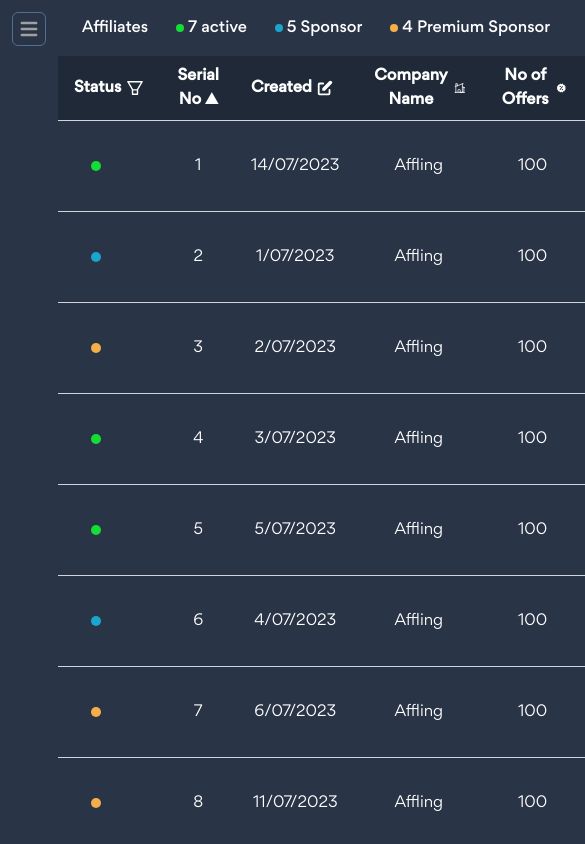
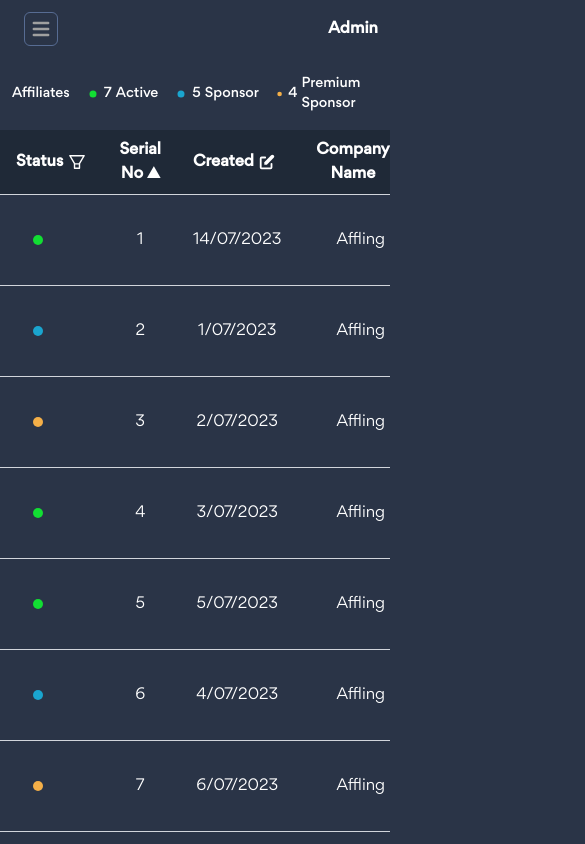
Before and after one commit to AFM-Taha/affling, a Next.js app: page /admin/affiliate-program in a window 390 px wide. Shown: the top 844 px of the page, 585 px wide, since content can reach past the window. Built offline with nearby package versions, Linux system fonts and the light colour scheme.

Commit message:
optimize dashboard

```diff
--- a/src/components/admin/AdminMenu.tsx
+++ b/src/components/admin/AdminMenu.tsx
@@ -53,7 +53,7 @@ export default function AdminMenu({ isOpen, setIsOpen }: Props) {
                 </div>
               </Link>
               <button onClick={() => setIsOpen(false)}>
-                <GrClose size={20} />
+                <GrClose size={20} className="text-white" />
               </button>
             </div>
 
--- a/src/components/admin/AdminSidebar.tsx
+++ b/src/components/admin/AdminSidebar.tsx
@@ -11,7 +11,7 @@ export default function AdminSidebar() {
 
   return (
     <>
-      <aside className="relative hidden h-screen w-[285px] border-x border-x-[#3f4e69] bg-[#2A3447] pt-14 text-white lg:block">
+      <aside className="relative hidden  w-[285px] border-x border-x-[#3f4e69] bg-[#2A3447] pt-14 text-white lg:block">
         <Link href={'/admin/dashboard'}>
           <div className="mb-9 flex items-center justify-start gap-3 border-l-[5px] border-[#1AA5CF] bg-[#1aa5cf26] py-4 pl-4 text-xl text-[#1AA5CF]">
             <Image
@@ -36,11 +36,14 @@ export default function AdminSidebar() {
 
       {/* Hamburger Menu */}
       <div className="lg:hidden">
-        <button
-          onClick={() => setIsOpen(true)}
-          className="border-1 m-3 block rounded-md border border-[#576c93] p-1">
-          <HiMenu color="#a0a0a0" size={24} />
-        </button>
+        <div className="flex justify-between px-3 items-center text-white">
+          <button
+            onClick={() => setIsOpen(true)}
+            className="border-1 m-3 block rounded-md border border-[#576c93] p-1">
+            <HiMenu color="#a0a0a0" size={24} />
+          </button>
+          <div className="font-bold">Admin</div>
+        </div>
         <AdminMenu isOpen={isOpen} setIsOpen={setIsOpen} />
       </div>
     </>
--- a/src/layout/AdminLayout.tsx
+++ b/src/layout/AdminLayout.tsx
@@ -11,7 +11,7 @@ export default function AdminLayout({ children }: { children: ReactNode }) {
           background-color: #2A3447;
         }`}</style>
       </Head>
-      <div className="flex font-gordita">
+      <div className="flex flex-col lg:flex-row font-gordita">
         <AdminSidebar />
         {children}
       </div>
--- a/src/pages/admin/advertising-network.tsx
+++ b/src/pages/admin/advertising-network.tsx
@@ -116,18 +116,22 @@ const AdvertisingNetworkAdmin: React.FC = () => {
   return (
     <div className="mb-12 text-white">
       {/* Content  */}
-      <div className="px-6 py-4">
-        <div className="flex space-x-6 font-medium">
+      <div className="px-3 py-4">
+        <div className="flex  items-center space-x-4 text-sm font-medium lg:text-base">
           <h4>Affiliates</h4>
-          <p className="flex items-center">
-            <GoDotFill className="text-[#12DE33]" /> {activeCount} active
+          <p className="flex items-center space-x-1">
+            <GoDotFill className="text-[#12DE33]" /> <span>{activeCount}</span>{' '}
+            <span>Active</span>
           </p>
-          <p className="flex items-center">
-            <GoDotFill className="text-[#1AA5CF]" /> {sponsorCount} Sponsor
+          <p className="flex items-center space-x-1">
+            <GoDotFill className="text-[#1AA5CF]" />
+            <span>{sponsorCount}</span>
+            <span>Sponsor</span>
           </p>
-          <p className="flex items-center">
-            <GoDotFill className="text-[#F4AF48]" /> {premiumSponsorCount}{' '}
-            Premium Sponsor
+          <p className="flex items-center space-x-1">
+            <GoDotFill className="text-[#F4AF48]" />{' '}
+            <span>{premiumSponsorCount}</span>
+            <span>Premium Sponsor</span>
           </p>
         </div>
       </div>
@@ -145,7 +149,7 @@ const AdvertisingNetworkAdmin: React.FC = () => {
                   <span>Status</span> <AiOutlineFilter className="text-xl" />
                 </div>
                 {statusDropdownOpen && (
-                  <div className="absolute left-0 top-[calc(100%+1px)] z-50 w-full rounded border bg-gray-600 shadow-lg lg:w-[200px]">
+                  <div className="absolute left-0 top-[calc(100%+1px)] z-50 w-[200px] w-full rounded border bg-gray-600 shadow-lg">
                     <div className="flex flex-col space-y-3 px-2 py-3 text-left">
                       <p
                         className={`flex items-center space-x-3 ${
@@ -305,7 +309,7 @@ const AdvertisingNetworkAdmin: React.FC = () => {
                 setItemsPerPage(Number(e.target.value));
                 setCurrentPage(1);
               }}>
-              <option value="1">1 / Page</option>
+              <option value="5">5 / Page</option>
               <option value="10">10 / Page</option>
               <option value="15">15 / Page</option>
               <option value="20">20 / Page</option>
--- a/src/pages/admin/affiliate-network.tsx
+++ b/src/pages/admin/affiliate-network.tsx
@@ -116,18 +116,22 @@ const AffiliateNetworkAdmin: React.FC = () => {
   return (
     <div className="mb-12 text-white">
       {/* Content  */}
-      <div className="px-6 py-4">
-        <div className="flex space-x-6 font-medium">
+      <div className="px-3 py-4">
+        <div className="flex  items-center space-x-4 text-sm font-medium lg:text-base">
           <h4>Affiliates</h4>
-          <p className="flex items-center">
-            <GoDotFill className="text-[#12DE33]" /> {activeCount} active
+          <p className="flex items-center space-x-1">
+            <GoDotFill className="text-[#12DE33]" /> <span>{activeCount}</span>{' '}
+            <span>Active</span>
           </p>
-          <p className="flex items-center">
-            <GoDotFill className="text-[#1AA5CF]" /> {sponsorCount} Sponsor
+          <p className="flex items-center space-x-1">
+            <GoDotFill className="text-[#1AA5CF]" />
+            <span>{sponsorCount}</span>
+            <span>Sponsor</span>
           </p>
-          <p className="flex items-center">
-            <GoDotFill className="text-[#F4AF48]" /> {premiumSponsorCount}{' '}
-            Premium Sponsor
+          <p className="flex items-center space-x-1">
+            <GoDotFill className="text-[#F4AF48]" />{' '}
+            <span>{premiumSponsorCount}</span>
+            <span>Premium Sponsor</span>
           </p>
         </div>
       </div>
@@ -139,13 +143,13 @@ const AffiliateNetworkAdmin: React.FC = () => {
           <thead className="relative bg-gray-800">
             <tr className="">
               <th
-                className="relative  cursor-pointer  px-4 py-2 text-center lg:table-cell xl:py-1.5 large:py-5"
+                className="relative  cursor-pointer  px-4 py-2 text-center lg:table-cell xl:py-1.5 text-sm lg:text-base large:py-5"
                 onClick={handleStatusDropdownClick}>
                 <div className="flex items-center space-x-1">
                   <span>Status</span> <AiOutlineFilter className="text-xl" />
                 </div>
                 {statusDropdownOpen && (
-                  <div className="absolute left-0 top-[calc(100%+1px)] z-50 w-full rounded border bg-gray-600 shadow-lg lg:w-[200px]">
+                  <div className="absolute left-0 top-[calc(100%+1px)] z-50  rounded border bg-gray-600 shadow-lg w-[200px]">
                     <div className="flex flex-col space-y-3 px-2 py-3 text-left">
                       <p
                         className={`flex items-center space-x-3 ${
@@ -190,7 +194,7 @@ const AffiliateNetworkAdmin: React.FC = () => {
                 )}
               </th>
               <th
-                className="relative cursor-pointer px-4 py-2 text-center lg:table-cell xl:py-1.5 large:py-5"
+                className="relative cursor-pointer px-4 py-2 text-center lg:table-cell xl:py-1.5 text-sm lg:text-base large:py-5"
                 onClick={handleSerialNoClick}>
                 Serial No
                 {sortBySerialNoAsc ? (
@@ -199,49 +203,49 @@ const AffiliateNetworkAdmin: React.FC = () => {
                   <span className="ml-1">&#9660;</span>
                 )}
               </th>
-              <th className=" px-4 py-2 text-center lg:table-cell xl:py-1.5 large:py-5">
+              <th className=" px-4 py-2 text-center lg:table-cell xl:py-1.5 text-sm lg:text-base large:py-5">
                 <div className="flex items-center space-x-1">
                   <span>Created</span>
                   <HiPencilAlt className="text-lg" />
                 </div>
               </th>
-              <th className="px-4 py-2 text-center lg:table-cell xl:py-1.5 large:py-5">
+              <th className="px-4 py-2 text-center lg:table-cell xl:py-1.5 text-sm lg:text-base large:py-5">
                 <div className="flex items-center space-x-1">
                   <span>Company Name</span>
                   <HiOutlineHomeModern className="text-lg" />
                 </div>
               </th>
-              <th className="px-4 py-2 text-center lg:table-cell xl:py-1.5 large:py-5">
+              <th className="px-4 py-2 text-center lg:table-cell xl:py-1.5 text-sm lg:text-base large:py-5">
                 <div className="flex items-center space-x-1">
                   <span>No of Offers </span>
                   <BiSolidOffer className="text-lg" />
                 </div>
               </th>
-              <th className="px-4 py-2 text-center lg:table-cell xl:py-1.5 large:py-5">
+              <th className="px-4 py-2 text-center lg:table-cell xl:py-1.5 text-sm lg:text-base large:py-5">
                 <div className="flex items-center space-x-1">
                   <span>Email Address</span>
                   <AiOutlineMail className="text-lg" />
                 </div>
               </th>
-              <th className="px-4 py-2 text-center lg:table-cell xl:py-1.5 large:py-5">
+              <th className="px-4 py-2 text-center lg:table-cell xl:py-1.5 text-sm lg:text-base large:py-5">
                 <div className="flex items-center space-x-1">
                   <span>Manager</span>
                   <IoMdContact className="text-lg" />
                 </div>
               </th>
-              <th className="px-4 py-2 text-center lg:table-cell xl:py-1.5 large:py-5">
+              <th className="px-4 py-2 text-center lg:table-cell xl:py-1.5 text-sm lg:text-base large:py-5">
                 <div className="flex items-center space-x-1">
                   <span>IM Skype</span>
                   <BsFillTelephonePlusFill className="text-lg" />
                 </div>
               </th>
-              <th className="px-4 py-2 text-center lg:table-cell xl:py-1.5 large:py-5">
+              <th className="px-4 py-2 text-center lg:table-cell xl:py-1.5 text-sm lg:text-base large:py-5">
                 <div className="flex items-center space-x-1">
                   <span>Payment</span>
                   <MdPayments className="text-lg" />
                 </div>
               </th>
-              <th className="px-4 py-2 text-center lg:table-cell xl:py-1.5 large:py-5">
+              <th className="px-4 py-2 text-center lg:table-cell xl:py-1.5 text-sm lg:text-base large:py-5">
                 <div className="flex items-center space-x-1">
                   <span>Duration</span>
                   <BiTime className="text-lg" />
@@ -305,7 +309,7 @@ const AffiliateNetworkAdmin: React.FC = () => {
                 setItemsPerPage(Number(e.target.value));
                 setCurrentPage(1);
               }}>
-              <option value="1">1 / Page</option>
+              <option value="5">5 / Page</option>
               <option value="10">10 / Page</option>
               <option value="15">15 / Page</option>
               <option value="20">20 / Page</option>
--- a/src/pages/admin/affiliate-program.tsx
+++ b/src/pages/admin/affiliate-program.tsx
@@ -114,20 +114,24 @@ const AffiliateProgramAdmin: React.FC = () => {
   ).length;
 
   return (
-    <div className="text-white mb-12">
+    <div className="mb-12 text-white">
       {/* Content  */}
-      <div className="px-6 py-4">
-        <div className="flex space-x-6 font-medium">
+      <div className="px-3 py-4">
+        <div className="flex  items-center space-x-4 text-sm font-medium lg:text-base">
           <h4>Affiliates</h4>
-          <p className="flex items-center">
-            <GoDotFill className="text-[#12DE33]" /> {activeCount} active
+          <p className="flex items-center space-x-1">
+            <GoDotFill className="text-[#12DE33]" /> <span>{activeCount}</span>{' '}
+            <span>Active</span>
           </p>
-          <p className="flex items-center">
-            <GoDotFill className="text-[#1AA5CF]" /> {sponsorCount} Sponsor
+          <p className="flex items-center space-x-1">
+            <GoDotFill className="text-[#1AA5CF]" />
+            <span>{sponsorCount}</span>
+            <span>Sponsor</span>
           </p>
-          <p className="flex items-center">
-            <GoDotFill className="text-[#F4AF48]" /> {premiumSponsorCount}{' '}
-            Premium Sponsor
+          <p className="flex items-center space-x-1">
+            <GoDotFill className="text-[#F4AF48]" />{' '}
+            <span>{premiumSponsorCount}</span>
+            <span>Premium Sponsor</span>
           </p>
         </div>
       </div>
@@ -145,7 +149,7 @@ const AffiliateProgramAdmin: React.FC = () => {
                   <span>Status</span> <AiOutlineFilter className="text-xl" />
                 </div>
                 {statusDropdownOpen && (
-                  <div className="absolute left-0 top-[calc(100%+1px)] z-50 w-full rounded border bg-gray-600 shadow-lg lg:w-[200px]">
+                  <div className="absolute left-0 top-[calc(100%+1px)] z-50 w-[200px] w-full rounded border bg-gray-600 shadow-lg">
                     <div className="flex flex-col space-y-3 px-2 py-3 text-left">
                       <p
                         className={`flex items-center space-x-3 ${
@@ -255,11 +259,11 @@ const AffiliateProgramAdmin: React.FC = () => {
               <tr key={index}>
                 <td className="px-4 py-4 text-center">
                   {el.status === 'Active' ? (
-                    <GoDotFill className="text-[#12DE33] text-xl flex ml-3" />
+                    <GoDotFill className="ml-3 flex text-xl text-[#12DE33]" />
                   ) : el.status === 'Sponsor' ? (
-                    <GoDotFill className="text-[#1AA5CF] text-xl flex ml-3" />
+                    <GoDotFill className="ml-3 flex text-xl text-[#1AA5CF]" />
                   ) : (
-                    <GoDotFill className="text-[#F4AF48] text-xl flex ml-3" />
+                    <GoDotFill className="ml-3 flex text-xl text-[#F4AF48]" />
                   )}
                 </td>
                 <td className="px-4 py-4 text-center">{el.serialNo}</td>
--- a/src/pages/admin/marketing-spy-tools.tsx
+++ b/src/pages/admin/marketing-spy-tools.tsx
@@ -116,18 +116,22 @@ const MarketingSpyToolsAdmin: React.FC = () => {
   return (
     <div className="mb-12 text-white">
       {/* Content  */}
-      <div className="px-6 py-4">
-        <div className="flex space-x-6 font-medium">
+      <div className="px-3 py-4">
+        <div className="flex  items-center space-x-4 text-sm font-medium lg:text-base">
           <h4>Affiliates</h4>
-          <p className="flex items-center">
-            <GoDotFill className="text-[#12DE33]" /> {activeCount} active
+          <p className="flex items-center space-x-1">
+            <GoDotFill className="text-[#12DE33]" /> <span>{activeCount}</span>{' '}
+            <span>Active</span>
           </p>
-          <p className="flex items-center">
-            <GoDotFill className="text-[#1AA5CF]" /> {sponsorCount} Sponsor
+          <p className="flex items-center space-x-1">
+            <GoDotFill className="text-[#1AA5CF]" />
+            <span>{sponsorCount}</span>
+            <span>Sponsor</span>
           </p>
-          <p className="flex items-center">
-            <GoDotFill className="text-[#F4AF48]" /> {premiumSponsorCount}{' '}
-            Premium Sponsor
+          <p className="flex items-center space-x-1">
+            <GoDotFill className="text-[#F4AF48]" />{' '}
+            <span>{premiumSponsorCount}</span>
+            <span>Premium Sponsor</span>
           </p>
         </div>
       </div>
@@ -145,7 +149,7 @@ const MarketingSpyToolsAdmin: React.FC = () => {
                   <span>Status</span> <AiOutlineFilter className="text-xl" />
                 </div>
                 {statusDropdownOpen && (
-                  <div className="absolute left-0 top-[calc(100%+1px)] z-50 w-full rounded border bg-gray-600 shadow-lg lg:w-[200px]">
+                  <div className="absolute left-0 top-[calc(100%+1px)] z-50 w-[200px] w-full rounded border bg-gray-600 shadow-lg">
                     <div className="flex flex-col space-y-3 px-2 py-3 text-left">
                       <p
                         className={`flex items-center space-x-3 ${
@@ -305,7 +309,7 @@ const MarketingSpyToolsAdmin: React.FC = () => {
                 setItemsPerPage(Number(e.target.value));
                 setCurrentPage(1);
               }}>
-              <option value="1">1 / Page</option>
+              <option value="5">5 / Page</option>
               <option value="10">10 / Page</option>
               <option value="15">15 / Page</option>
               <option value="20">20 / Page</option>
--- a/src/pages/admin/tracking-software.tsx
+++ b/src/pages/admin/tracking-software.tsx
@@ -116,18 +116,22 @@ const TrackingSoftwareAdmin: React.FC = () => {
   return (
     <div className="mb-12 text-white">
       {/* Content  */}
-      <div className="px-6 py-4">
-        <div className="flex space-x-6 font-medium">
+      <div className="px-3 py-4">
+        <div className="flex  items-center space-x-4 text-sm font-medium lg:text-base">
           <h4>Affiliates</h4>
-          <p className="flex items-center">
-            <GoDotFill className="text-[#12DE33]" /> {activeCount} active
+          <p className="flex items-center space-x-1">
+            <GoDotFill className="text-[#12DE33]" /> <span>{activeCount}</span>{' '}
+            <span>Active</span>
           </p>
-          <p className="flex items-center">
-            <GoDotFill className="text-[#1AA5CF]" /> {sponsorCount} Sponsor
+          <p className="flex items-center space-x-1">
+            <GoDotFill className="text-[#1AA5CF]" />
+            <span>{sponsorCount}</span>
+            <span>Sponsor</span>
           </p>
-          <p className="flex items-center">
-            <GoDotFill className="text-[#F4AF48]" /> {premiumSponsorCount}{' '}
-            Premium Sponsor
+          <p className="flex items-center space-x-1">
+            <GoDotFill className="text-[#F4AF48]" />{' '}
+            <span>{premiumSponsorCount}</span>
+            <span>Premium Sponsor</span>
           </p>
         </div>
       </div>
@@ -145,7 +149,7 @@ const TrackingSoftwareAdmin: React.FC = () => {
                   <span>Status</span> <AiOutlineFilter className="text-xl" />
                 </div>
                 {statusDropdownOpen && (
-                  <div className="absolute left-0 top-[calc(100%+1px)] z-50 w-full rounded border bg-gray-600 shadow-lg lg:w-[200px]">
+                  <div className="absolute left-0 top-[calc(100%+1px)] z-50 w-[200px] w-full rounded border bg-gray-600 shadow-lg">
                     <div className="flex flex-col space-y-3 px-2 py-3 text-left">
                       <p
                         className={`flex items-center space-x-3 ${
@@ -305,7 +309,7 @@ const TrackingSoftwareAdmin: React.FC = () => {
                 setItemsPerPage(Number(e.target.value));
                 setCurrentPage(1);
               }}>
-              <option value="1">1 / Page</option>
+              <option value="5">5 / Page</option>
               <option value="10">10 / Page</option>
               <option value="15">15 / Page</option>
               <option value="20">20 / Page</option>
```
